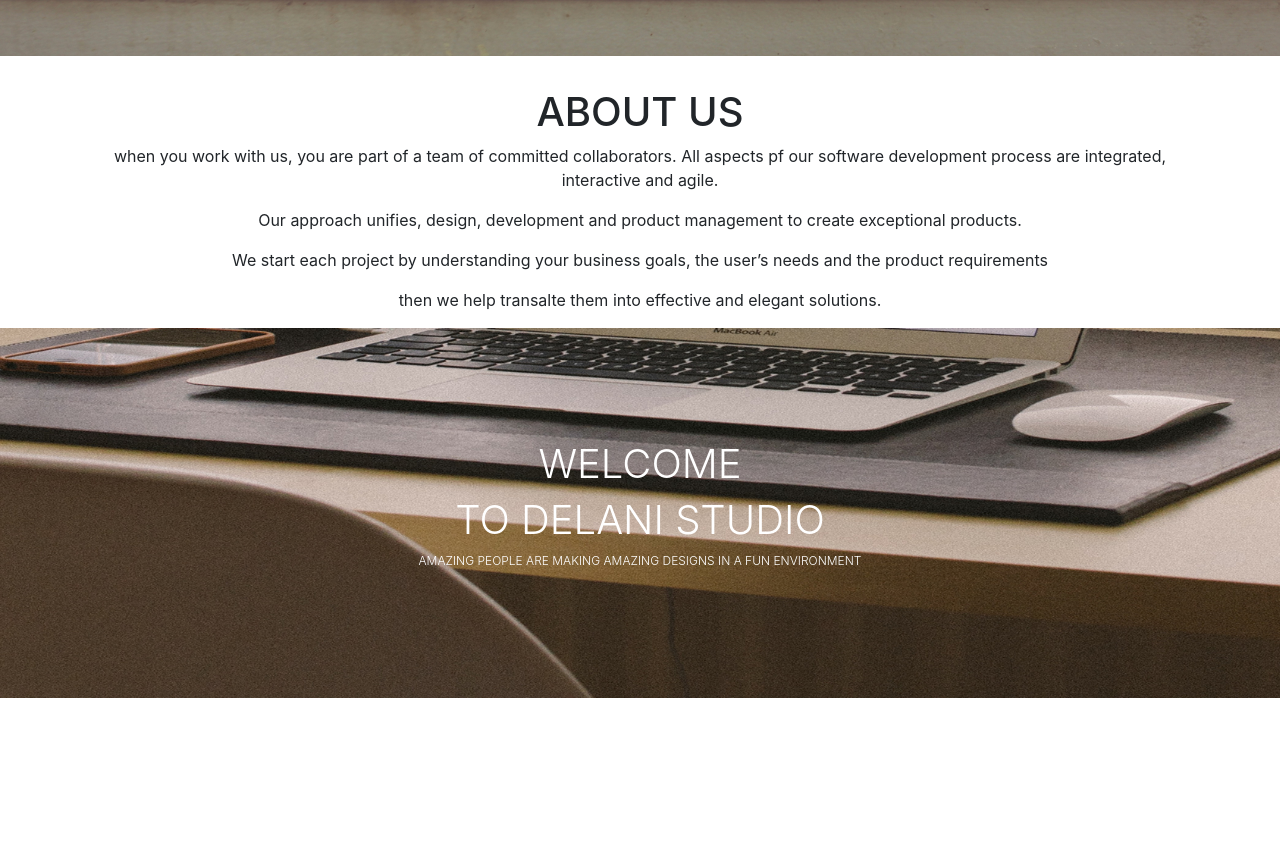
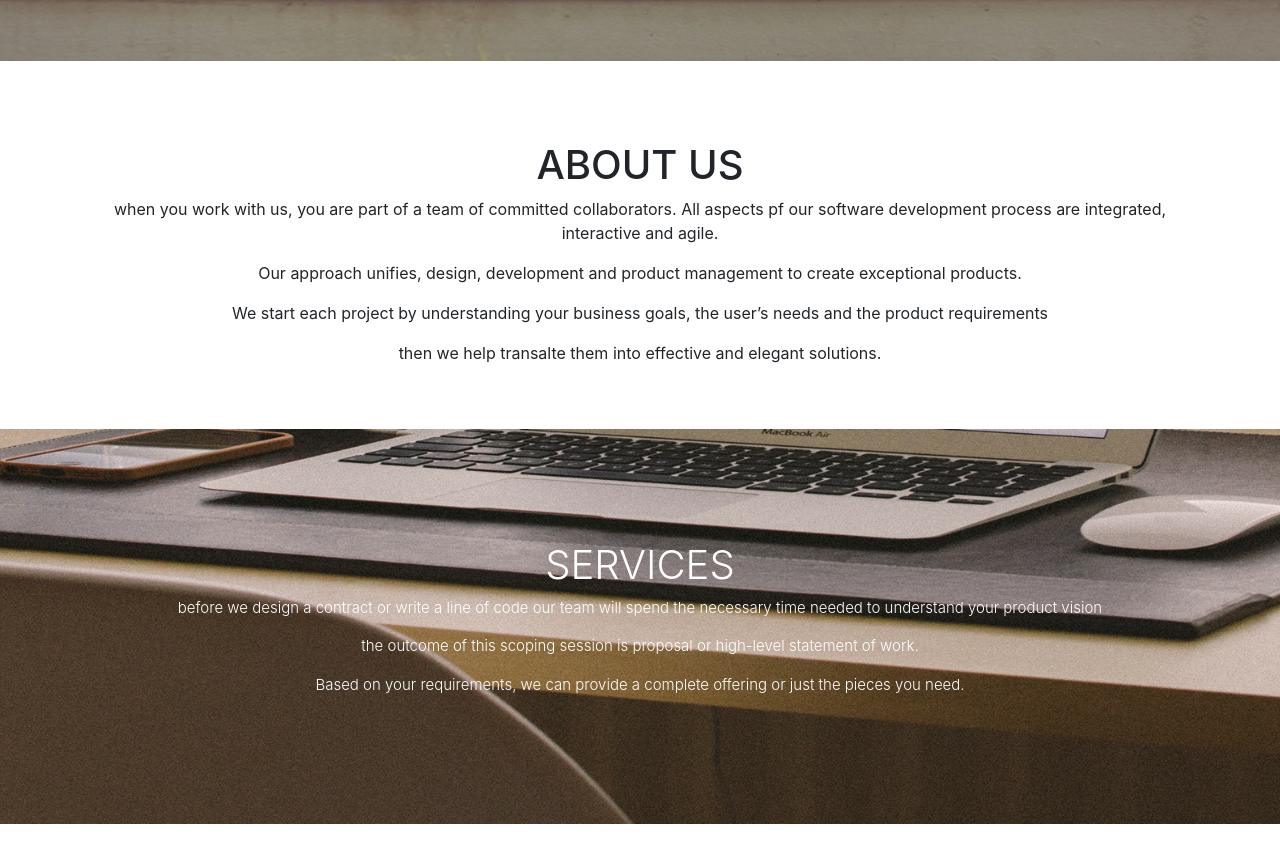
Before and after one commit to tharcissie/delani_studio, a plain HTML site: page index.html in a window 1280 px wide. Shown: the part 639-1495 px from the top of the page. Before the commit the page ends 1369 px from the top, so only its background shows below. Drawn offline with nearby package versions, Linux system fonts and the light colour scheme.

Commit message:
created service  part

```diff
--- a/css/index.css
+++ b/css/index.css
@@ -4,7 +4,7 @@
     color: white;
 }
 .lead{
-    font-size: 12px;
+    font-size: 15px;
 }
 .display-4{
     font-size: 40px;
--- a/index.html
+++ b/index.html
@@ -19,7 +19,7 @@
         </div>
         <div><img src="image/mouse_click.png" alt="" class="mt-lg-5"></div>
     </div>
-    <div class="container text-center">
+    <div class="container text-center pt-5 pb-5">
         <h1>ABOUT US</h1>
         <p>when you work with us, you are part of a team of committed collaborators. All aspects pf our software development process are integrated, interactive and agile.</p>
         <p>Our approach unifies, design, development and product management to create exceptional products.</p>
@@ -29,8 +29,10 @@
     <div class="jumbotron about jumbotron-fluid text-center">
         <div class="container p-lg-5">
           <div>
-            <h5 class="display-4">WELCOME</h5><h5 class="display-4">TO DELANI STUDIO</h5>
-            <p class="lead">AMAZING PEOPLE ARE MAKING AMAZING DESIGNS IN A FUN ENVIRONMENT</p>
+            <h5 class="display-4">SERVICES</h5>
+            <p class="lead">before we design a contract or write a line of code our team will spend the necessary time needed to understand your product vision</p>
+            <p class="lead">the outcome of this scoping session is proposal or high-level statement of work.</p>
+            <p class="lead">Based on your requirements, we can provide a complete offering or just the pieces you need. </p>
           </div>
         </div>
     </div>
```
